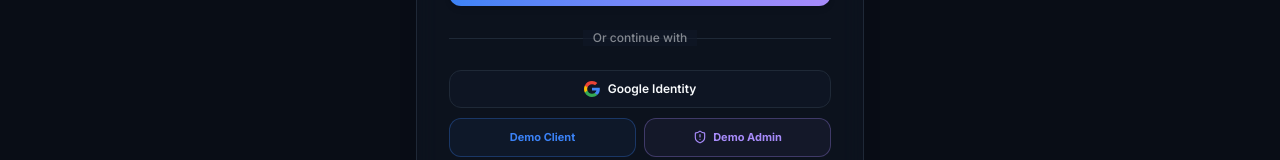
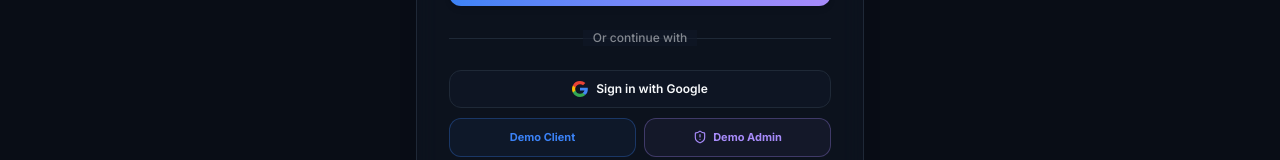
Before and after one commit to afjalhossain31/Clarion-Nexus-Platform, a Next.js app: page /login in a window 1280 px wide. Shown: the part 497-657 px from the top of the page. Built offline with nearby package versions, Linux system fonts and the light colour scheme.

Commit message:
Update Sign in with google

```diff
--- a/src/app/login/page.tsx
+++ b/src/app/login/page.tsx
@@ -179,7 +179,7 @@ export default function LoginPage() {
                 d="M12 4.75c1.77 0 3.35.61 4.6 1.8l3.42-3.42C17.95 1.19 15.24 0 12 0 7.39 0 3.25 2.11 1.27 6.58l3.97 3.21c.95-2.88 3.61-5.04 6.76-5.04z"
               />
             </svg>
-            Google Identity
+            Sign in with Google
           </button>
 
           {/* Quick Demos */}
```
